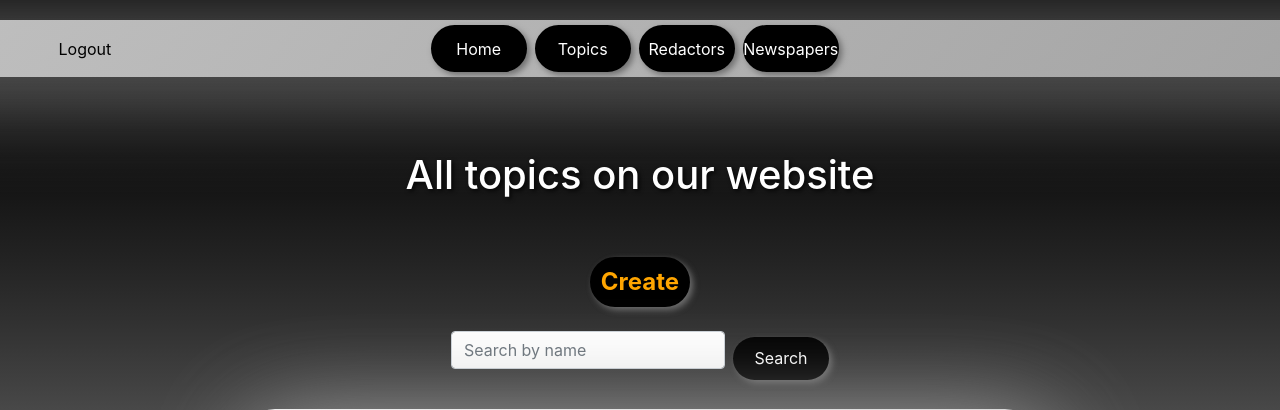
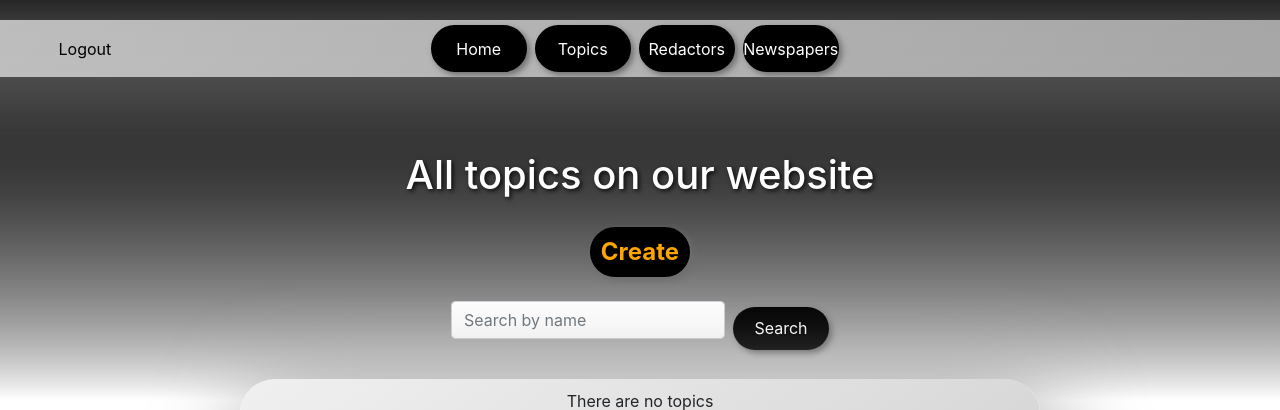
Before and after one commit to DaniilHinzburh/Newspaper-Agency, a Django app: page /topics/ in a window 1280 px wide; the page is wider, and only the part inside the window is pictured. Shown: the top 410 px of that part. Run offline with Django 5.2, Linux system fonts and the light colour scheme; the visitor is signed in with stand-in values (Sample User, id 1); data that the repository does not hold is empty; some libraries are stand-ins or nearby versions.

Commit message:
style: update style base_list_list

```diff
--- a/templates/base_list_view.html
+++ b/templates/base_list_view.html
@@ -1,7 +1,7 @@
 {% extends "base.html" %}
 
 {% block content %}
-  <div class="text_div" style="margin-bottom: 50px;margin-top: 50px">
+  <div class="text_div" style="margin-bottom: 20px;margin-top: 50px">
     <h1>
       {% block text %}
 
```
